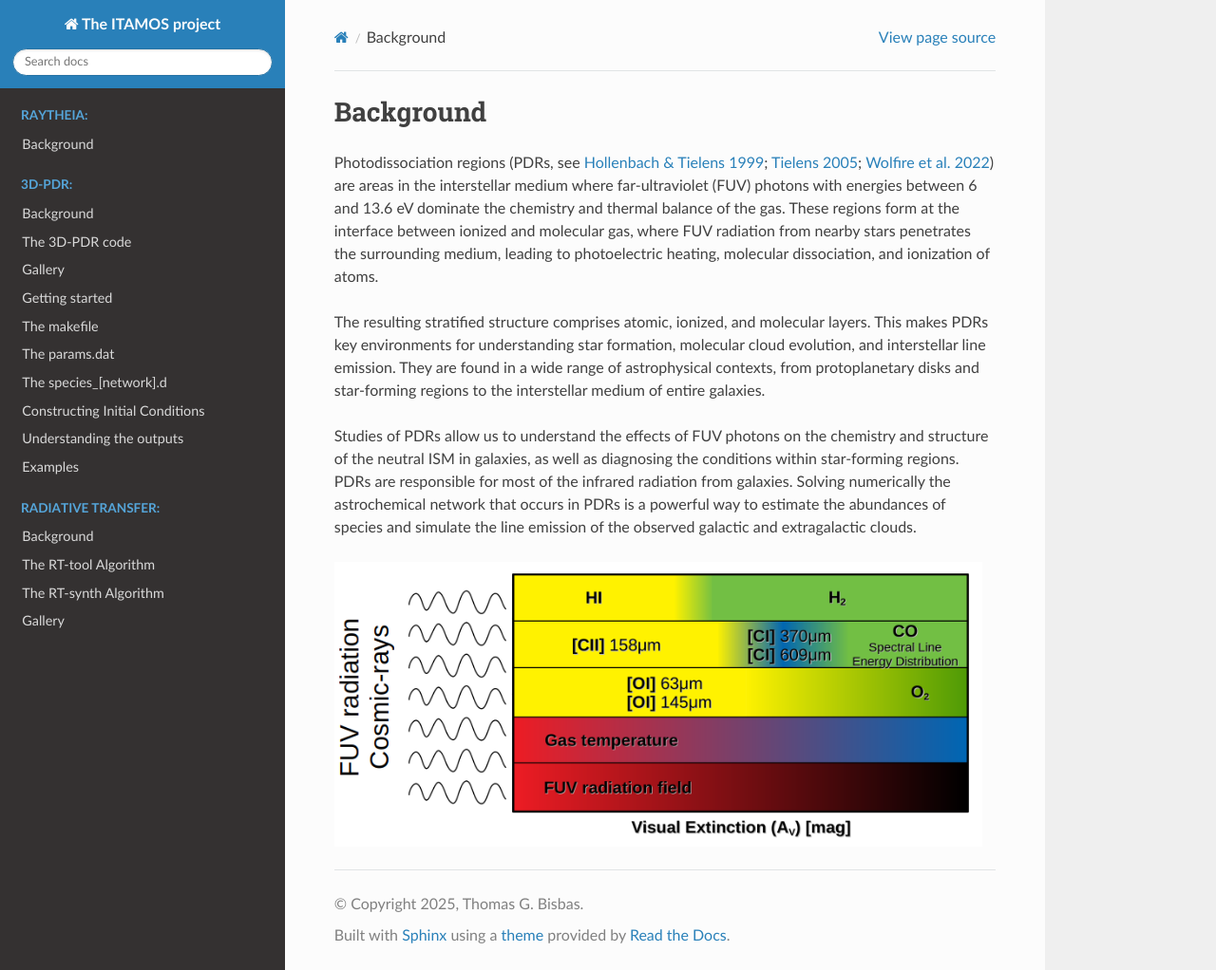
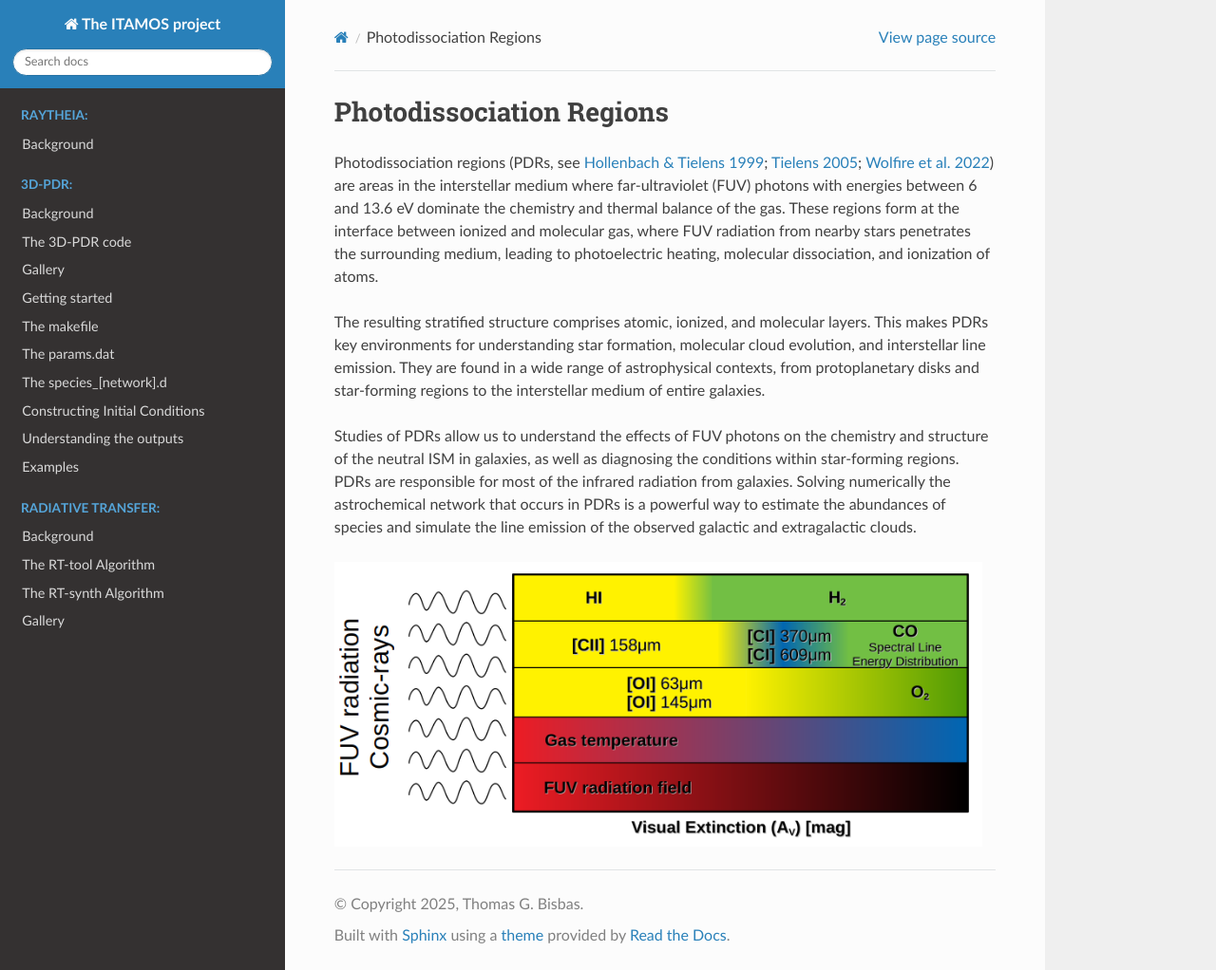
Before and after one commit to itamos-ism/3D-PDR-pblc, a Sphinx documentation site: the page built from docs/source/introduction/pdrs.rst, in a window 1280 px wide and 1022 px high. Shown: the whole window at 95% size. Built offline with Sphinx 7.4.7 and the Read the Docs theme 3.1.0, drawn with Linux system fonts in a browser that asks for light colours.

Commit message:
Update pdrs.rst

```diff
--- a/docs/source/introduction/pdrs.rst
+++ b/docs/source/introduction/pdrs.rst
@@ -1,5 +1,5 @@
-Background
-==========
+Photodissociation Regions
+=========================
 
 Photodissociation regions (PDRs, see `Hollenbach & Tielens 1999 <https://ui.adsabs.harvard.edu/abs/1999RvMP...71..173H/abstract>`_; `Tielens 2005 <https://ui.adsabs.harvard.edu/abs/2005pcim.book.....T/abstract>`_; `Wolfire et al. 2022 <https://ui.adsabs.harvard.edu/abs/2022ARA%26A..60..247W/abstract>`_) are areas in the interstellar medium where far-ultraviolet (FUV) photons with energies between 6 and 13.6 eV dominate the chemistry and thermal balance of the gas. These regions form at the interface between ionized and molecular gas, where FUV radiation from nearby stars penetrates the surrounding medium, leading to photoelectric heating, molecular dissociation, and ionization of atoms.
 
```
